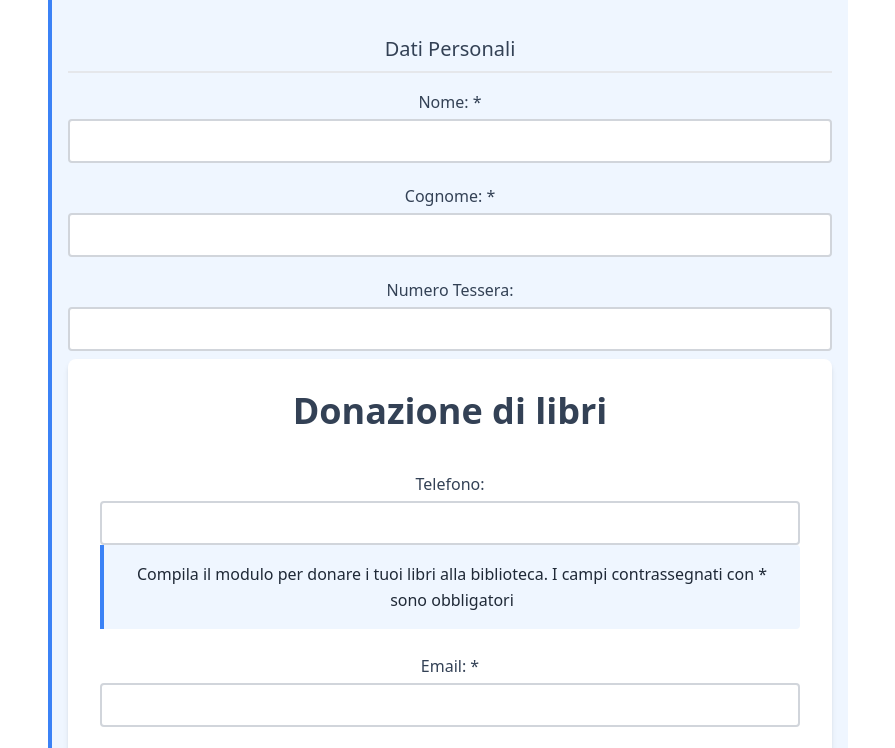
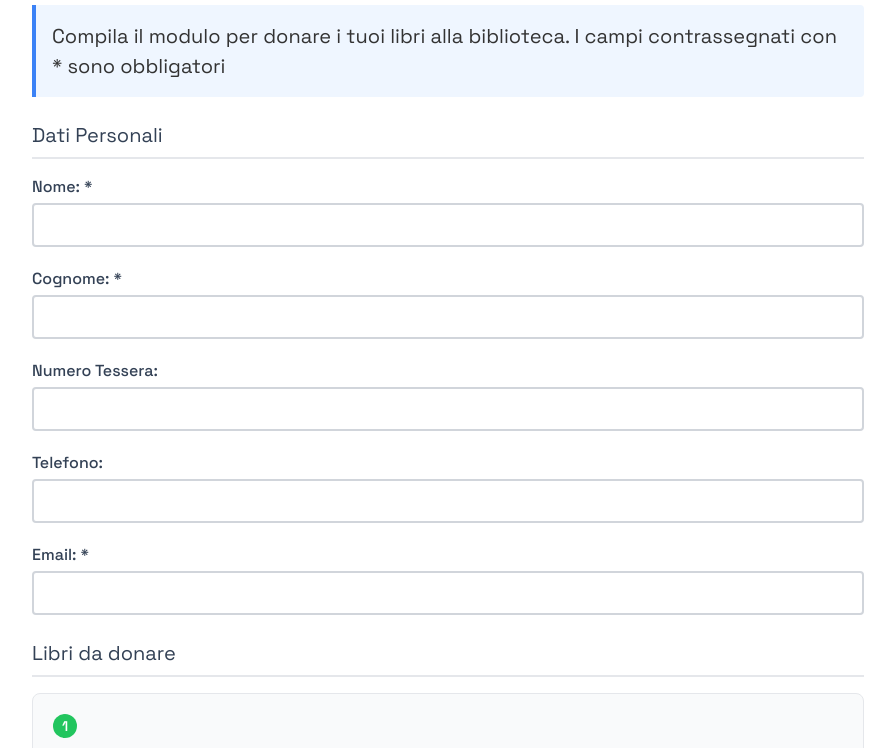
Before and after one commit to bibliotecamorante/donazione, a plain HTML site: page index.html in a window 1280 px wide. Shown: the part 485-1233 px from the top of the page, without its empty margins (192-1087 px from the left). Drawn offline with nearby package versions, Linux system fonts and the light colour scheme.

Commit message:
Update index.html

```diff
--- a/index.html
+++ b/index.html
@@ -5,26 +5,93 @@
     <meta name="viewport" content="width=device-width, initial-scale=1.0">
     <title>Modulo donazione</title>
 
-  <!-- Link to favicon -->
     <!-- Link to favicon -->
     <link rel="icon" href="favicon.png" type="image/png">
 
+    <!-- Space Grotesk Font from Google Fonts -->
     <link href="https://fonts.googleapis.com/css2?family=Space+Grotesk:wght@300;400;500;600;700&display=swap" rel="stylesheet">
     <link href="https://cdnjs.cloudflare.com/ajax/libs/font-awesome/6.5.1/css/all.min.css" rel="stylesheet">
 
     <script src="https://cdn.jsdelivr.net/npm/@emailjs/browser@3/dist/email.min.js"></script>
     <script src="https://cdn.tailwindcss.com"></script>
-</head>
-<body class="bg-gray-100 text-gray-800 leading-relaxed p-5">
-    <div class="max-w-4xl mx-auto bg-white p-8 rounded-lg shadow-md">
-        <div class="flex flex-col items-center justify-center mb-10 text-center space-y-4 px-4">
 
     <style>
+        /* Root Variables */
         :root {
             --primary: #970a2c;
-            --text: #180207;
-            --bg: #f3f4f6;
+            --secondary: #6b1c32;
+            --accent: #8c1c13;
         }
+
+        /* Base Typography Reset */
+        body {
+            font-family: "Space Grotesk", -apple-system, BlinkMacSystemFont, "Segoe UI", Roboto, Oxygen-Sans, Ubuntu, Cantarell, "Helvetica Neue", sans-serif;
+            font-size: 20px;
+            line-height: 1.6;
+            color: #333;
+        }
+
+        /* Heading Hierarchy */
+        h1 {
+            font-family: "Space Grotesk", sans-serif;
+            font-size: 2.5rem;
+            font-weight: 700;
+            line-height: 1.2;
+            color: var(--primary);
+            margin-bottom: 1rem;
+        }
+
+        h2 {
+            font-family: "Space Grotesk", sans-serif;
+            font-size: 2rem;
+            font-weight: 600;
+            line-height: 1.3;
+            color: var(--secondary);
+            margin-bottom: 0.875rem;
+        }
+
+        h3 {
+            font-family: "Space Grotesk", sans-serif;
+            font-size: 1.5rem;
+            font-weight: 500;
+            line-height: 1.4;
+            color: var(--accent);
+            margin-bottom: 0.75rem;
+        }
+
+        /* Form Typography */
+        label {
+            font-family: "Space Grotesk", sans-serif;
+            font-size: 1rem;
+            font-weight: 500;
+            margin-bottom: 0.5rem;
+        }
+
+        input, button {
+            font-family: "Space Grotesk", sans-serif;
+            font-size: 1rem;
+        }
+
+        /* Responsive Adjustments */
+        @media (max-width: 768px) {
+            body {
+                font-size: 18px;
+            }
+
+            h1 {
+                font-size: 2rem;
+            }
+
+            h2 {
+                font-size: 1.75rem;
+            }
+
+            h3 {
+                font-size: 1.25rem;
+            }
+        }
+
+
 
         .top-banner {
             background-color: white;
@@ -38,10 +105,6 @@
             height: 40px;
         }
 
-            <img
-    src="loghi.png"
-    alt="Logo Biblioteca"
-    class="h-16 w-auto object-contain mb-3 md:h-16 sm:h-12" />
         .print-button {
             background: none;
             border: none;
@@ -70,10 +133,6 @@
             transition: transform 0.3s ease;
         }
 
-
-            <h1 class="text-3xl md:text-4xl text-slate-700 font-bold leading-tight text-center sm:text-xl md:text-3xl">
-                Donazione di libri
-            </h1>
         .social-icons a:hover {
             transform: scale(1.2);
         }
@@ -90,6 +149,7 @@
             flex-direction: column;
             text-align: center;
         }
+
         .container-header {
             max-width: 1200px;
             margin: 0 auto;
@@ -101,10 +161,16 @@
             flex-wrap: wrap;
             gap: 1rem;
         }
+
+
+
+
+
 .content-wrapper {
     position: relative;
     padding-top: 60px;  /* Add padding to make space for the nav icons */
 }
+
 .nav-icons {
     position: absolute;
     top: 0;
@@ -113,6 +179,8 @@
     align-items: center;
     gap: 3rem;
 }
+
+
 
         .nav-icons a {
             color: #970a2c;
@@ -123,15 +191,18 @@
             align-items: center;
             height: 100%;
         }
+
         .nav-icons a:hover {
             transform: scale(1.1);
         }
+
         .nav-icons a:first-child {
             font-weight: bold;
             font-size: 1.8rem;
             position: relative;
             letter-spacing: 0.5rem;
         }
+
         .nav-icons a:first-child::after {
             content: '';
             position: absolute;
@@ -147,6 +218,7 @@
             height: 70px;
             max-width: 100%;
         }
+
         header .logo-morante {
             height: 180px;
             filter: none;
@@ -173,14 +245,13 @@
         </div>
     </div>
 
-        <div class="bg-blue-50 border-l-4 border-blue-500 p-4 mb-6 rounded-r">
-            Compila il modulo per donare i tuoi libri alla biblioteca. I campi contrassegnati con * sono obbligatori
     <header>
         <div class="container-header">
             <img src="logobianco.png" alt="Logo Biblioteche di Roma">
             <img class="logo-morante" src="logomorante.png" alt="Logo Biblioteca Morante">
         </div>
     </header>
+
 
     <div class="content-wrapper">
         <div class="nav-icons">
@@ -191,24 +262,8 @@
         </div>
 
 
-        <form id="donationForm" novalidate>
-            <h3 class="text-xl text-slate-700 mt-6 mb-4 pb-2 border-b-2 border-gray-200">Dati Personali</h3>
 
-            <div class="mb-5">
-                <label for="nome" class="block mb-1 text-slate-700 font-medium">Nome: *</label>
-                <input type="text" id="nome" name="nome" required class="w-full px-3 py-2 border-2 border-gray-300 rounded focus:border-blue-500 focus:outline-none text-base">
-                <p class="hidden error-message text-sm text-red-500 mt-1">Il nome è obbligatorio</p>
-            </div>
 
-            <div class="mb-5">
-                <label for="cognome" class="block mb-1 text-slate-700 font-medium">Cognome: *</label>
-                <input type="text" id="cognome" name="cognome" required class="w-full px-3 py-2 border-2 border-gray-300 rounded focus:border-blue-500 focus:outline-none text-base">
-                <p class="hidden error-message text-sm text-red-500 mt-1">Il cognome è obbligatorio</p>
-            </div>
-
-            <div class="mb-5">
-                <label for="tessera" class="block mb-1 text-slate-700 font-medium">Numero Tessera:</label>
-                <input type="text" id="tessera" name="tessera" class="w-full px-3 py-2 border-2 border-gray-300 rounded focus:border-blue-500 focus:outline-none text-base">
         <div class="max-w-4xl mx-auto bg-white p-8 rounded-lg shadow-md mt-2">
             <div class="flex flex-col items-center justify-center mb-10 text-center space-y-4 px-4">
                 <h1 class="text-3xl md:text-4xl text-slate-700 font-bold leading-tight text-center sm:text-xl md:text-3xl">
@@ -216,19 +271,10 @@
                 </h1>
             </div>
 
-            <div class="mb-5">
-                <label for="telefono" class="block mb-1 text-slate-700 font-medium">Telefono:</label>
-                <input type="tel" id="telefono" name="telefono" class="w-full px-3 py-2 border-2 border-gray-300 rounded focus:border-blue-500 focus:outline-none text-base">
-                <p class="hidden error-message text-sm text-red-500 mt-1">Il numero di telefono deve contenere solo numeri (da 6 a 15 cifre)</p>
             <div class="bg-blue-50 border-l-4 border-blue-500 p-4 mb-6 rounded-r">
                 Compila il modulo per donare i tuoi libri alla biblioteca. I campi contrassegnati con * sono obbligatori
             </div>
 
-            <div class="mb-5">
-                <label for="email" class="block mb-1 text-slate-700 font-medium">Email: *</label>
-                <input type="email" id="email" name="email" required class="w-full px-3 py-2 border-2 border-gray-300 rounded focus:border-blue-500 focus:outline-none text-base">
-                <p class="hidden error-message text-sm text-red-500 mt-1">Inserire un indirizzo email valido</p>
-            </div>
             <form id="donationForm" novalidate>
                 <!-- Rest of the form remains the same as in the original document -->
                 <h3 class="text-xl text-slate-700 mt-6 mb-4 pb-2 border-b-2 border-gray-200">Dati Personali</h3>
@@ -250,21 +296,6 @@
                     <input type="text" id="tessera" name="tessera" class="w-full px-3 py-2 border-2 border-gray-300 rounded focus:border-blue-500 focus:outline-none text-base">
                 </div>
 
-            <h3 class="text-xl text-slate-700 mt-6 mb-4 pb-2 border-b-2 border-gray-200">Libri da donare</h3>
-            <div id="bookList"></div>
-
-            <div class="bg-gray-50 p-4 rounded mb-5">
-                <label class="flex items-start gap-3">
-                    <input type="checkbox" id="accept" name="accept" required class="w-5 h-5 mt-1">
-                    <span>Ho letto e accetto <a href="termini.html" target="_blank" class="text-blue-500 hover:underline">termini e condizioni</a></span>
-                </label>
-                <p class="hidden error-message text-sm text-red-500 mt-1">Devi accettare i termini e condizioni</p>
-            </div>
-
-            <button type="submit" class="w-full max-w-sm mx-auto block px-6 py-3 bg-blue-500 text-white rounded hover:bg-blue-600 transition-colors font-medium text-base">
-                Invia Donazione
-            </button>
-        </form>
                 <div class="mb-5">
                     <label for="telefono" class="block mb-1 text-slate-700 font-medium">Telefono:</label>
                     <input type="tel" id="telefono" name="telefono" class="w-full px-3 py-2 border-2 border-gray-300 rounded focus:border-blue-500 focus:outline-none text-base">
@@ -276,6 +307,7 @@
                     <input type="email" id="email" name="email" required class="w-full px-3 py-2 border-2 border-gray-300 rounded focus:border-blue-500 focus:outline-none text-base">
                     <p class="hidden error-message text-sm text-red-500 mt-1">Inserire un indirizzo email valido</p>
                 </div>
+
                 <h3 class="text-xl text-slate-700 mt-6 mb-4 pb-2 border-b-2 border-gray-200">Libri da donare</h3>
                 <div id="bookList"></div>
 
@@ -293,6 +325,9 @@
             </form>
         </div>
     </div>
+
+
+
 
 
     <script>
@@ -519,7 +554,8 @@ function showSuccessPopup(message) {
                 <div class="flex justify-between items-center mb-4">
                     <span class="book-counter flex items-center justify-center w-6 h-6 rounded-full text-white font-semibold text-sm" style="background-color: rgb(34, 197, 94)">${bookCount}</span>
                     ${bookCount > 1 ? `
-                        <button type="button" class="px-3 py-2 text-red-600 hover:text-red-700 font-bold text-2xl" onclick="removeBook(this)">✖</button>
+                        <button type="button" class="remove-book-btn" onclick="removeBook(this)">✖</button>
+
                     ` : ''}
                 </div>
 
@@ -537,9 +573,12 @@ function showSuccessPopup(message) {
                     <input type="text" class="book-publisher w-full px-3 py-2 border-2 border-gray-300 rounded focus:border-blue-500 focus:outline-none text-base">
                 </div>
 
+
+
 <div class="mb-5">
     <label class="block mb-1 text-slate-700 font-medium">Anno:</label>
     <input type="number" min="1400" max="2024" class="book-year w-full px-3 py-2 border-2 border-gray-300 rounded focus:border-blue-500 focus:outline-none text-base">
+
     <p class="hidden error-message text-sm text-red-500 mt-1">Anno non valido</p>
 </div>
 <div class="mb-5">
@@ -549,7 +588,10 @@ function showSuccessPopup(message) {
 </div>
 
 
-                <button type="button" class="w-full px-4 py-3 bg-green-500 text-white rounded hover:bg-green-600 transition-colors mt-2" onclick="createBookEntry()">+ Aggiungi Libro</button>
+
+
+                <button type="button" class="add-book-btn" onclick="createBookEntry()">+ Aggiungi Libro</button>
+
             `;
 
             const inputs = bookDiv.querySelectorAll('input');
```
